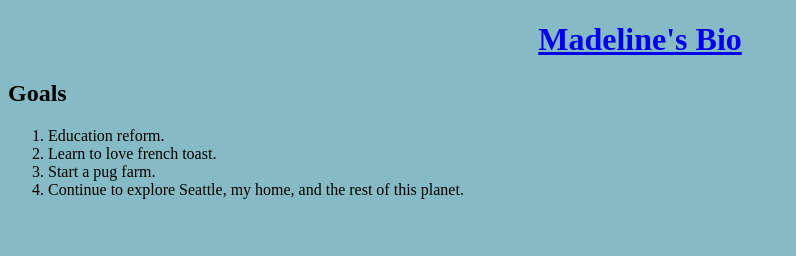
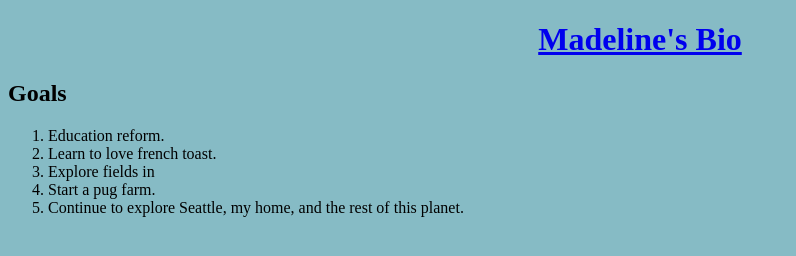
Before and after one commit to madeline-stevens/about-me, a plain HTML site: page goals.html in a window 1280 px wide. Shown: the whole page, without its empty margins (0-796 px from the left). Drawn offline with Linux system fonts and the light colour scheme.

Commit message:
saving changes to goals and index

```diff
--- a/goals.html
+++ b/goals.html
@@ -12,6 +12,7 @@
     <ol>
       <li> Education reform.</li>
       <li> Learn to love french toast.</li>
+      <li> Explore fields in
       <li> Start a pug farm.</li>
       <li> Continue to explore Seattle, my home, and the rest of this planet.</li>
     </ol>
```
Also changed, not shown: index.html (+1 -1 lines).
